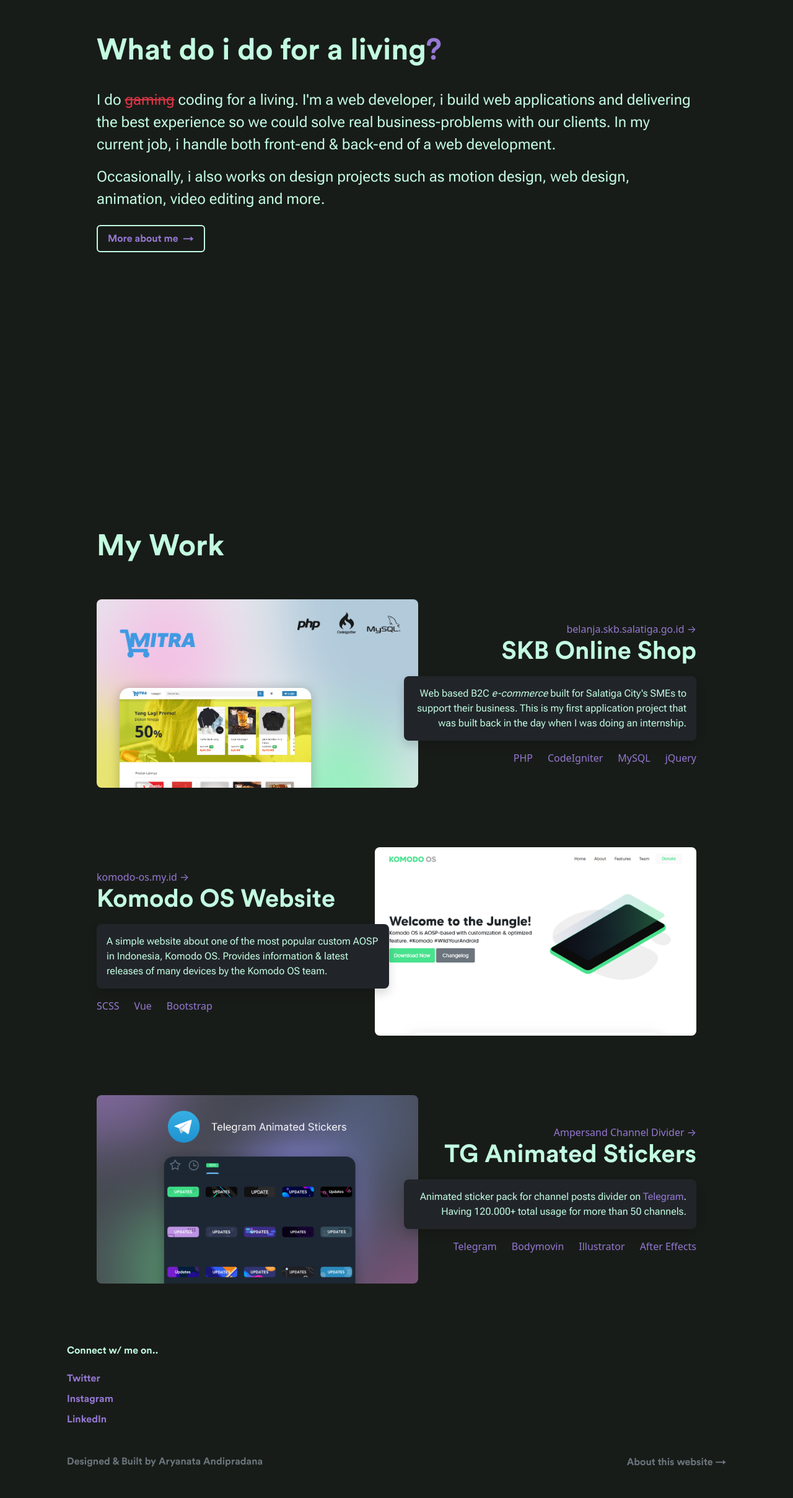
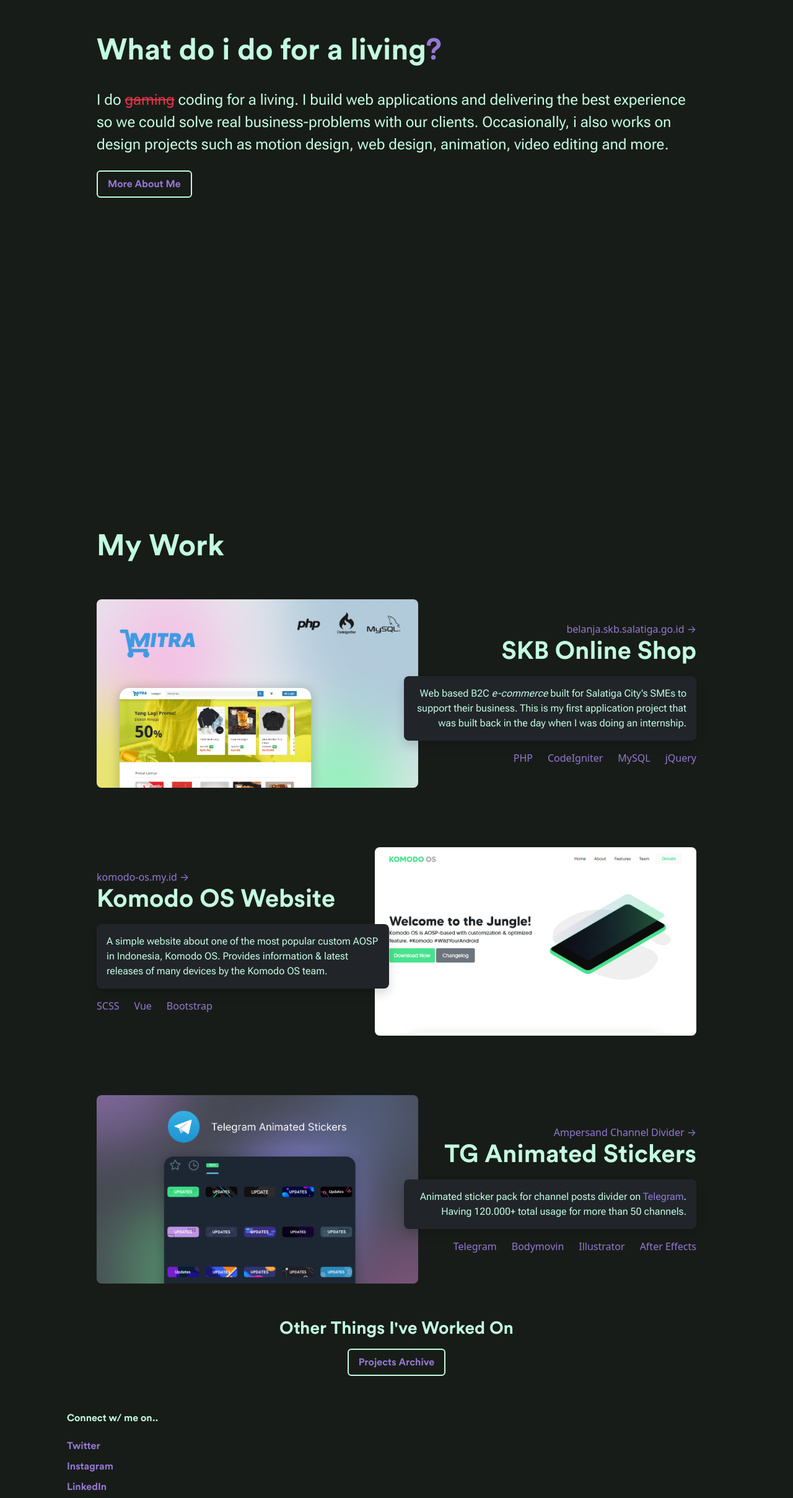
Before and after one commit to aryanataandi/aryanataandi-react, a React (Create React App) app: page / in a window 1280 px wide. Shown: the part 843-3260 px from the top of the page at 62% size. Before the commit the page ends 3238 px from the top, so only its background shows below. Built offline with nearby package versions, Linux system fonts and the light colour scheme.

Commit message:
updated home component

```diff
--- a/src/components/Home.jsx
+++ b/src/components/Home.jsx
@@ -28,10 +28,7 @@
             <strike className="text-danger" data-tip data-for="dead">
               gaming
             </strike>{' '}
-            coding for a living. I'm a web developer, i build web applications and delivering the best experience so we could solve real business-problems with our clients. In my current job, i handle both front-end {'&'} back-end of a web
-            development.
-          </p>
-          <p className="fs-4">Occasionally, i also works on design projects such as motion design, web design, animation, video editing and more.</p>
+            coding for a living. I build web applications and delivering the best experience so we could solve real business-problems with our clients. Occasionally, i also works on design projects such as motion design, web design, animation, video editing and more.</p>
 
           <ReactTooltip id="dead" place="top" effect="solid" backgroundColor="white" textColor="black">
             for fun. ☠️
@@ -40,8 +37,8 @@
             a.k.a. Fullstack Web Developer
           </ReactTooltip>
 
-          <a href="#" className="btn btn-outline-primary px-3 py-2 mt-2">
-            More about me &nbsp;&rarr;
+          <a href="/" className="btn btn-outline-primary px-3 py-2 mt-2">
+            More About Me
           </a>
         </div>
       </section>
@@ -49,6 +46,16 @@
         <div className="py-5">
           <h1 className="display-5">My Work</h1>
           <Project/>
+          <div className="my-2">
+            <h3 className="text-center">
+              Other Things I've Worked On
+            </h3>
+            <div className="d-flex">
+              <a href="/" className="btn btn-outline-primary mx-auto px-3 py-2 mt-2">
+                Projects Archive
+              </a>
+            </div>
+          </div>
         </div>
       </section>
     </>
```
